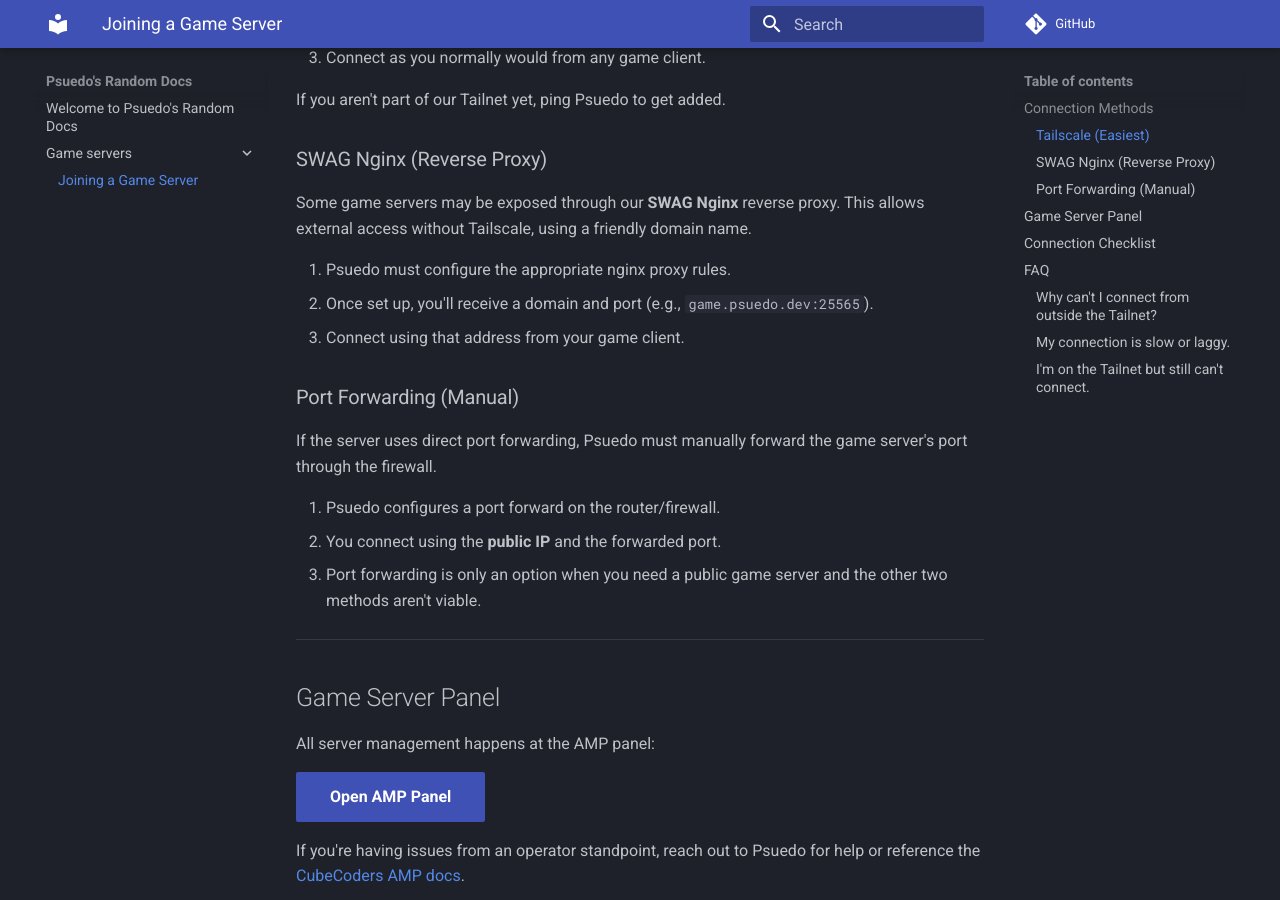
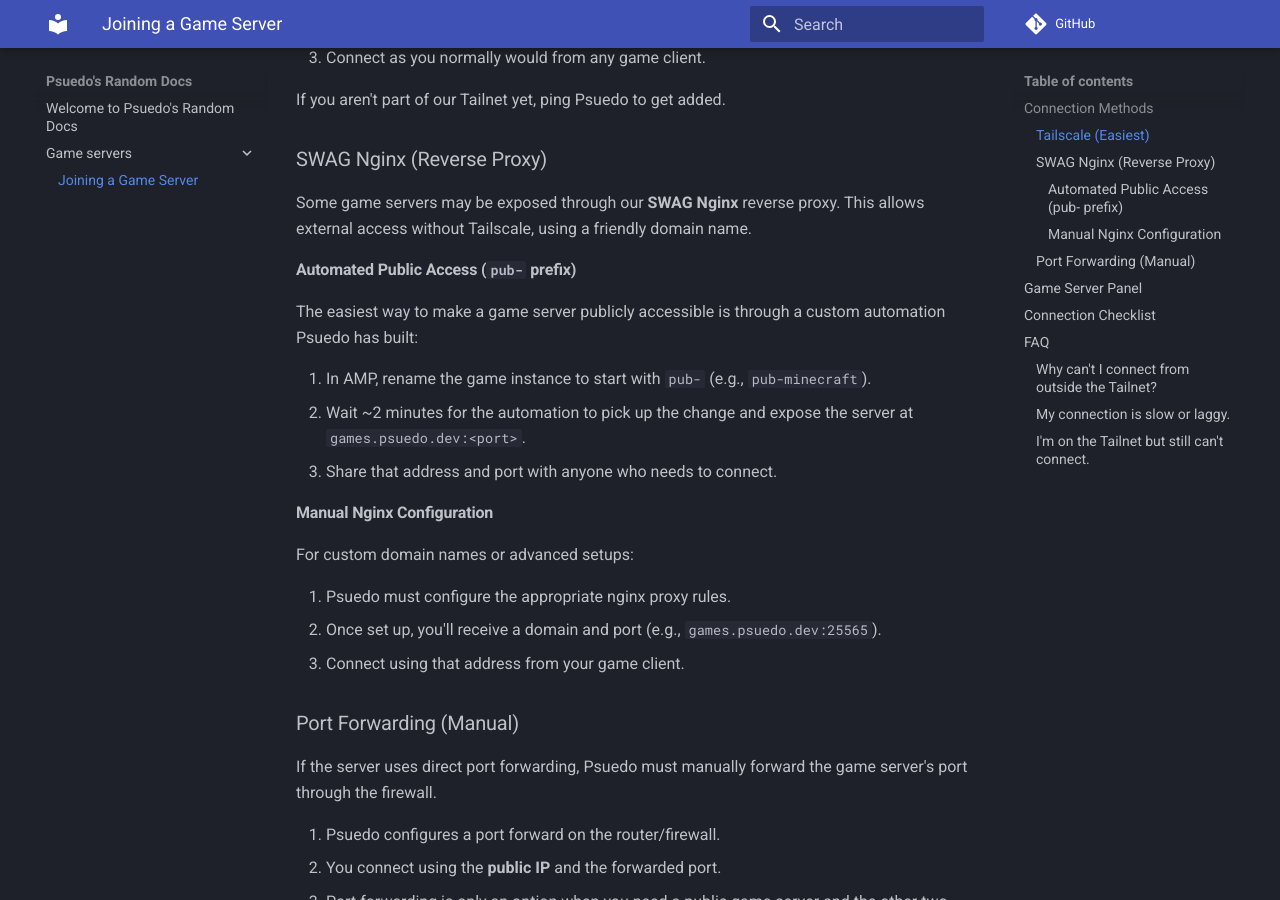
Before and after one commit to Psuedoo/random-docs, an MkDocs documentation site: the page built from docs/game-servers/how-to-join.md, in a window 1280 px wide and 900 px high, scrolled down 592 px. Built offline with MkDocs 1.6.1 and Material for MkDocs 9.7.7, drawn with Linux system fonts in a browser that asks for light colours; comment, search, counter and statistics services are not loaded.

Commit message:
docs: add pub- prefix automation for public game server access

```diff
--- a/docs/game-servers/how-to-join.md
+++ b/docs/game-servers/how-to-join.md
@@ -22,8 +22,20 @@
 
 Some game servers may be exposed through our **SWAG Nginx** reverse proxy. This allows external access without Tailscale, using a friendly domain name.
 
+#### Automated Public Access (`pub-` prefix)
+
+The easiest way to make a game server publicly accessible is through a custom automation Psuedo has built:
+
+1. In AMP, rename the game instance to start with `pub-` (e.g., `pub-minecraft`).
+2. Wait ~2 minutes for the automation to pick up the change and expose the server at `games.psuedo.dev:<port>`.
+3. Share that address and port with anyone who needs to connect.
+
+#### Manual Nginx Configuration
+
+For custom domain names or advanced setups:
+
 1. Psuedo must configure the appropriate nginx proxy rules.
-2. Once set up, you'll receive a domain and port (e.g., `game.psuedo.dev:25565`).
+2. Once set up, you'll receive a domain and port (e.g., `games.psuedo.dev:25565`).
 3. Connect using that address from your game client.
 
 ### Port Forwarding (Manual)
```
